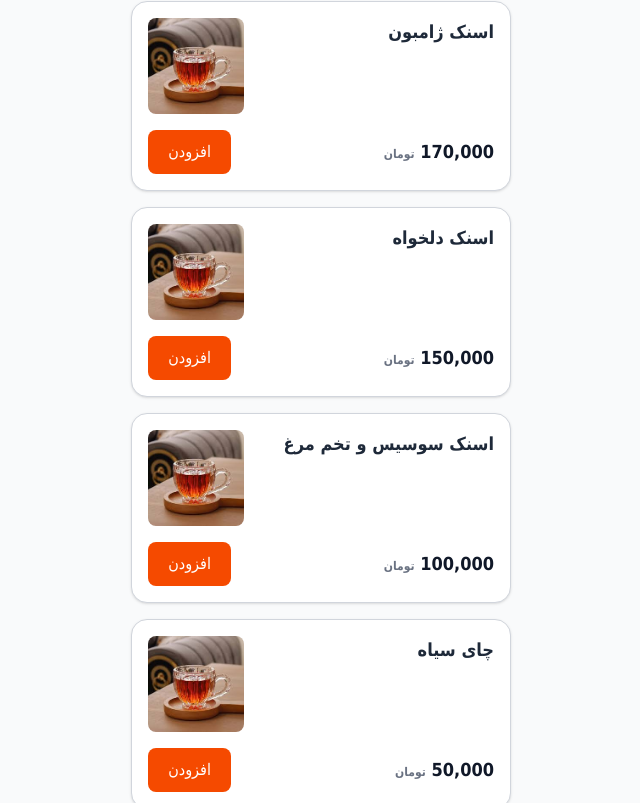
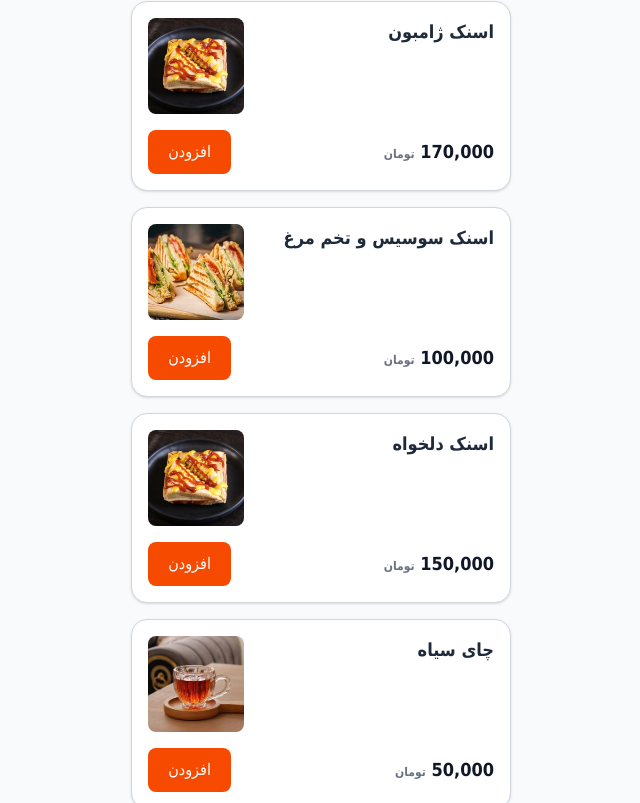
Before and after one commit to elliotWoas/fernweh, a React (Vite) app: page / in a window 1280 px wide. Shown: the part 5594-6397 px from the top of the page, without its empty margins (319-959 px from the left). Built offline with nearby package versions, Linux system fonts and the light colour scheme; a small style sheet from the web is missing.

Commit message:
feat(menuItems): add new food items and update images in menu

```diff
--- a/src/data/menuItems.ts
+++ b/src/data/menuItems.ts
@@ -24,6 +24,15 @@ import iceMoca from "../assets/cafe/coldBar/iceMoca.jpg"
 import Affogato from "../assets/cafe/coldBar/Affogato.jpg"
 import cockEspreso from "../assets/cafe/coldBar/cockEspreso.jpg"
 import hypeEspresso from "../assets/cafe/coldBar/hypeEspreso.jpg"
+
+// feed | خوراک
+import sibzaminiSade from "../assets/feed/sibzaminiSade.jpeg"
+import sibVip from "../assets/feed/sib-vip.webp"
+import snakSossis from "../assets/feed/esnak-sosis-egg.jpeg"
+import esnakZhanbon from "../assets/feed/esnak-zhanbon.jpg"
+import feeleSokhari from "../assets/feed/feeleSokhari.jpeg"
+import pastaAlferdo from "../assets/feed/pasta-alferedo.jpeg"
+// import
 
 
 
@@ -211,7 +220,7 @@ export const menuItems = [
 
     // خوراک
     {
-        image: tea,
+        image: sibzaminiSade,
         elementId: " خوراک ",
         title: " سیب زمینی ساده ",
         desc: "سیب زمینی سوخاری",
@@ -219,7 +228,7 @@ export const menuItems = [
         icon: "🍟",
     },
     {
-        image: tea,
+        image: sibVip,
         elementId: " خوراک ",
         title: " سیب زمینی باقارچ و پنیر ",
         desc: "سیب زمینی , قارچ , پنیر",
@@ -235,7 +244,7 @@ export const menuItems = [
         icon: "🥗",
     },
     {
-        image: tea,
+        image: pastaAlferdo,
         elementId: " خوراک ",
         title: " پاستاآلفردو ",
         desc: "",
@@ -243,7 +252,7 @@ export const menuItems = [
         icon: "🍝",
     },
     {
-        image: tea,
+        image: feeleSokhari,
         elementId: " خوراک ",
         title: " فیله سوخاری ",
         desc: "",
@@ -251,7 +260,7 @@ export const menuItems = [
         icon: "🥠",
     },
     {
-        image: tea,
+        image: esnakZhanbon,
         elementId: " خوراک ",
         title: " اسنک ژامبون ",
         desc: "",
@@ -259,20 +268,20 @@ export const menuItems = [
         icon: "🥩",
     },
     {
-        image: tea,
+        image: snakSossis,
+        elementId: " خوراک ",
+        title: " اسنک سوسیس و تخم مرغ ",
+        desc: "",
+        price: "100,000",
+        icon: "🌭",
+    },
+    {
+        image: esnakZhanbon,
         elementId: " خوراک ",
         title: " اسنک دلخواه ",
         desc: "",
         price: "150,000",
         icon: "🥩",
-    },
-    {
-        image: tea,
-        elementId: " خوراک ",
-        title: " اسنک سوسیس و تخم مرغ ",
-        desc: "",
-        price: "100,000",
-        icon: "🌭",
     },
 
     // چای و دمنوش
```
